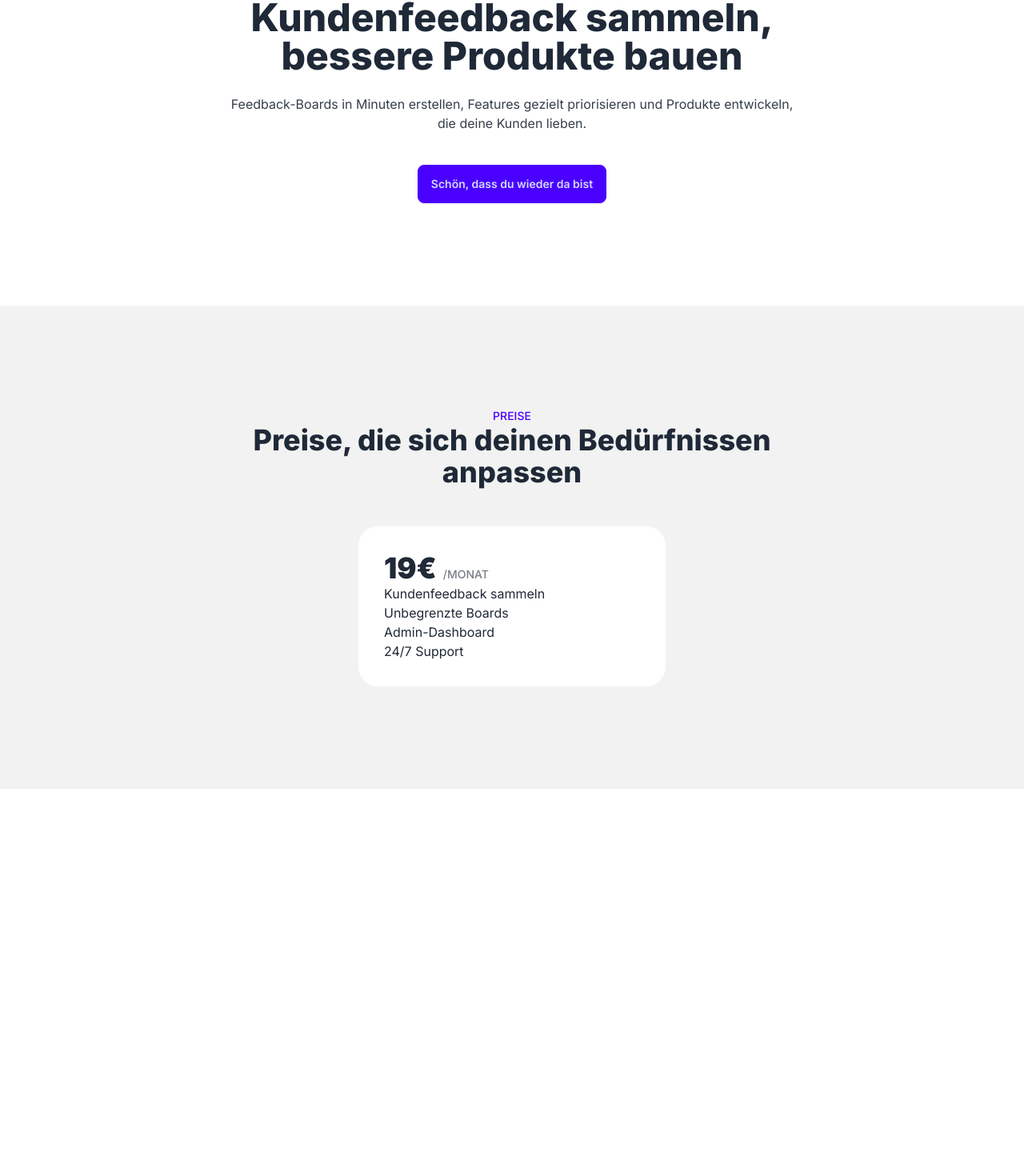
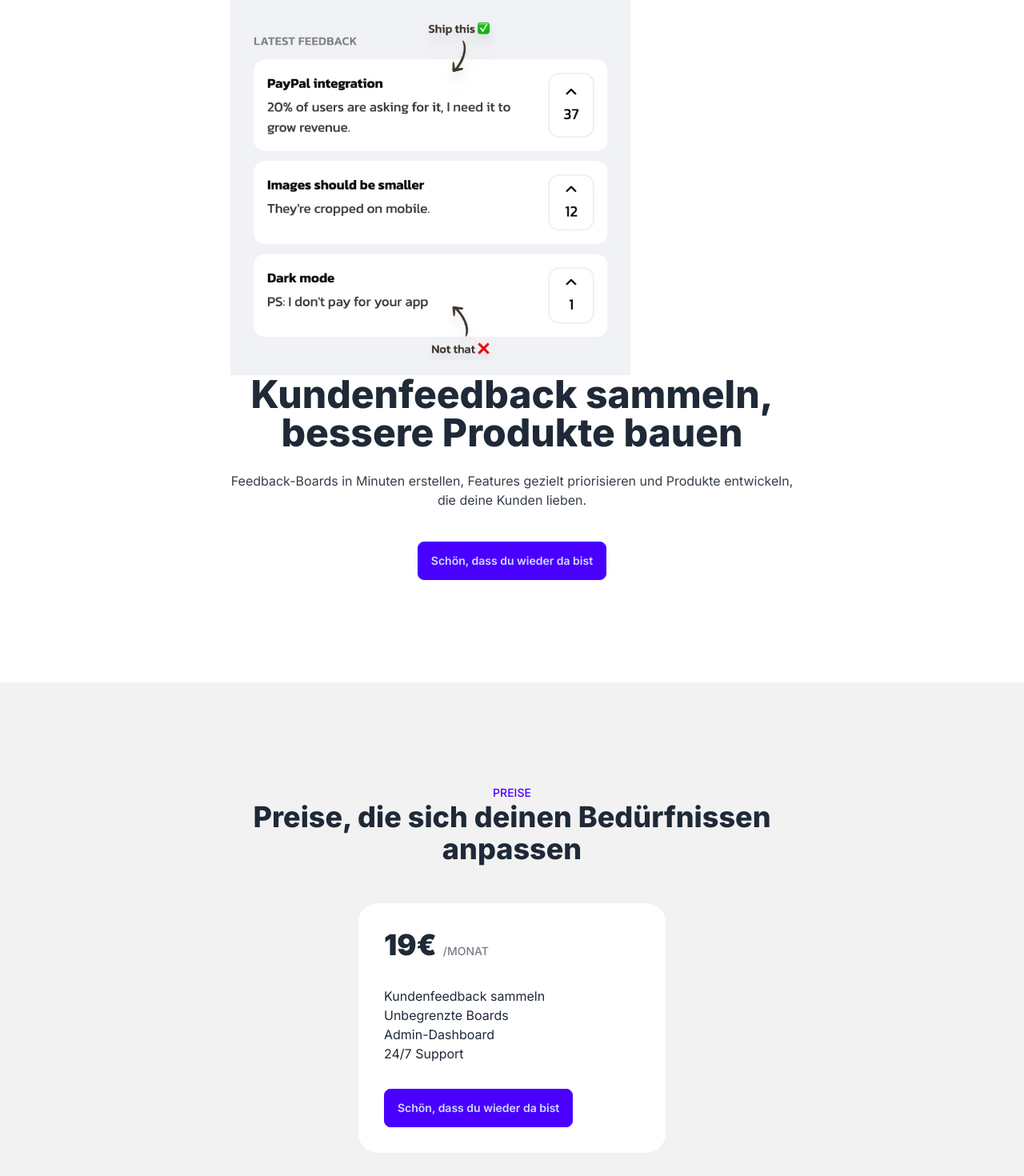
Before and after one commit to Umerrijaz/kunden-feedback, a Next.js app: page / in a window 1280 px wide. Shown: the part 194-1664 px from the top of the page at 80% size. Before the commit the page ends 1180 px from the top, so only its background shows below. Built offline with nearby package versions, Linux system fonts and the light colour scheme; no server answers.

Commit message:
supabase backend connected

```diff
--- a/app/page.js
+++ b/app/page.js
@@ -1,4 +1,6 @@
 import ButtonLogin from "@/components/ButtonLogin";
+import Image from "next/image";
+import { supabase } from "@/libs/supabase";
 
 export default function Home() {
   const isLoggedIn = true;
@@ -19,7 +21,8 @@ export default function Home() {
         </div>
       </section>
       {/*HERO*/}
-      <section className="px-8 text-center py-32 max-w-3xl mx-auto">
+      <section className="px-8 text-center py-32 max-w-3xl mx-auto flex-col lg:flex-row gap-14">
+        <Image src="/Bild.jpg" alt="Bild" width={500} height={300} />
         <h1 className="text-4xl font-extrabold mb-6 lg:text-5xl">
           Kundenfeedback sammeln, bessere Produkte bauen
         </h1>
@@ -38,19 +41,20 @@ export default function Home() {
           <h2 className="text-3xl font-extrabold mb-12 lg:text-4xl text-center">
             Preise, die sich deinen Bedürfnissen anpassen
           </h2>
-          <div className="p-8 bg-base-100 w-96 rounded-3xl mx-auto">
+          <div className="p-8 bg-base-100 w-96 rounded-3xl mx-auto mb-6">
             <div className="flex gap-2 items-baseline">
               <div className="text-4xl font-black">19€</div>
               <div className="uppercase text-sm font-medium opacity-60">
                 /monat
               </div>
             </div>
-            <ul>
+            <ul className="py-8">
               <li>Kundenfeedback sammeln</li>
               <li>Unbegrenzte Boards</li>
               <li>Admin-Dashboard</li>
               <li>24/7 Support</li>
             </ul>
+            <ButtonLogin isLoggedIn={isLoggedIn} name={name} />
           </div>
         </div>
       </section>
--- /dev/null
+++ b/libs/supabase.js
@@ -0,0 +1,8 @@
+import { createClient } from "@supabase/supabase-js";
+
+const supabaseUrl = process.env.NEXT_PUBLIC_SUPABASE_URL;
+const supabaseAnonKey = process.env.NEXT_PUBLIC_SUPABASE_ANON_KEY;
+
+// Create a single supabase client for interacting with your database
+
+export const supabase = createClient(supabaseUrl, supabaseAnonKey);
--- a/package.json
+++ b/package.json
@@ -9,6 +9,7 @@
     "lint": "next lint"
   },
   "dependencies": {
+    "@supabase/supabase-js": "^2.105.1",
     "next": "14.2.0",
     "react": "^18",
     "react-dom": "^18"
```
Also changed, not shown: public/Bild.jpg (added), 1 other file (tests, documents, lock files or other folders).
